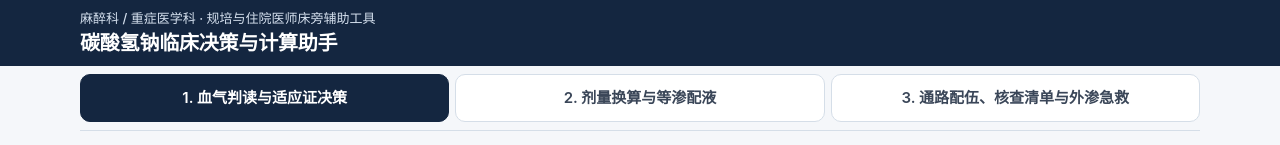
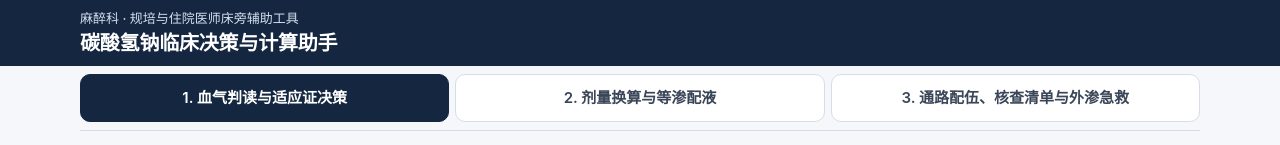
Before and after one commit to lyhgxlbl-netizen/bicarbonate-mobile, a plain HTML site: page index.html in a window 1280 px wide. Shown: the top 145 px of the page. Drawn offline with Linux system fonts and the light colour scheme.

Commit message:
去掉顶栏署名中的重症医学科
顶栏可见文字由「麻醉科 / 重症医学科」改为「麻醉科」，保留间隔号。
不改公式、阈值、预设、页签、剂量、引用，也不改二维码。

Co-authored-by: lyhgxlbl-netizen <lyhgxlbl-netizen@users.noreply.github.com>

```diff
--- a/index.html
+++ b/index.html
@@ -892,7 +892,7 @@ input[type="range"] {
   <header class="site-header">
     <div class="wrap">
       <div>
-        <p class="eyebrow">麻醉科 / 重症医学科 · 规培与住院医师床旁辅助工具</p>
+        <p class="eyebrow">麻醉科 · 规培与住院医师床旁辅助工具</p>
         <h1>碳酸氢钠临床决策与计算助手</h1>
       </div>
     </div>
```
